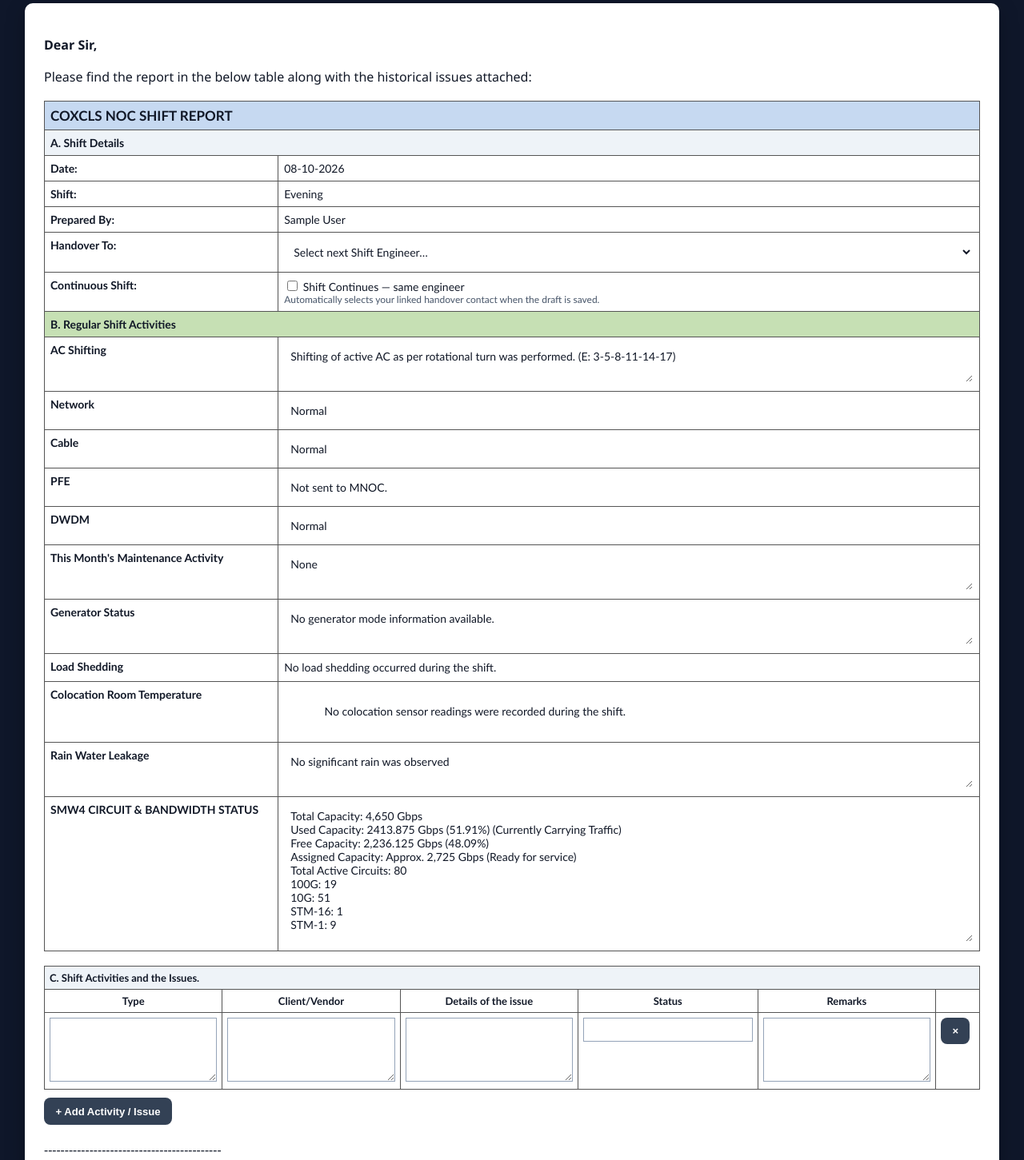
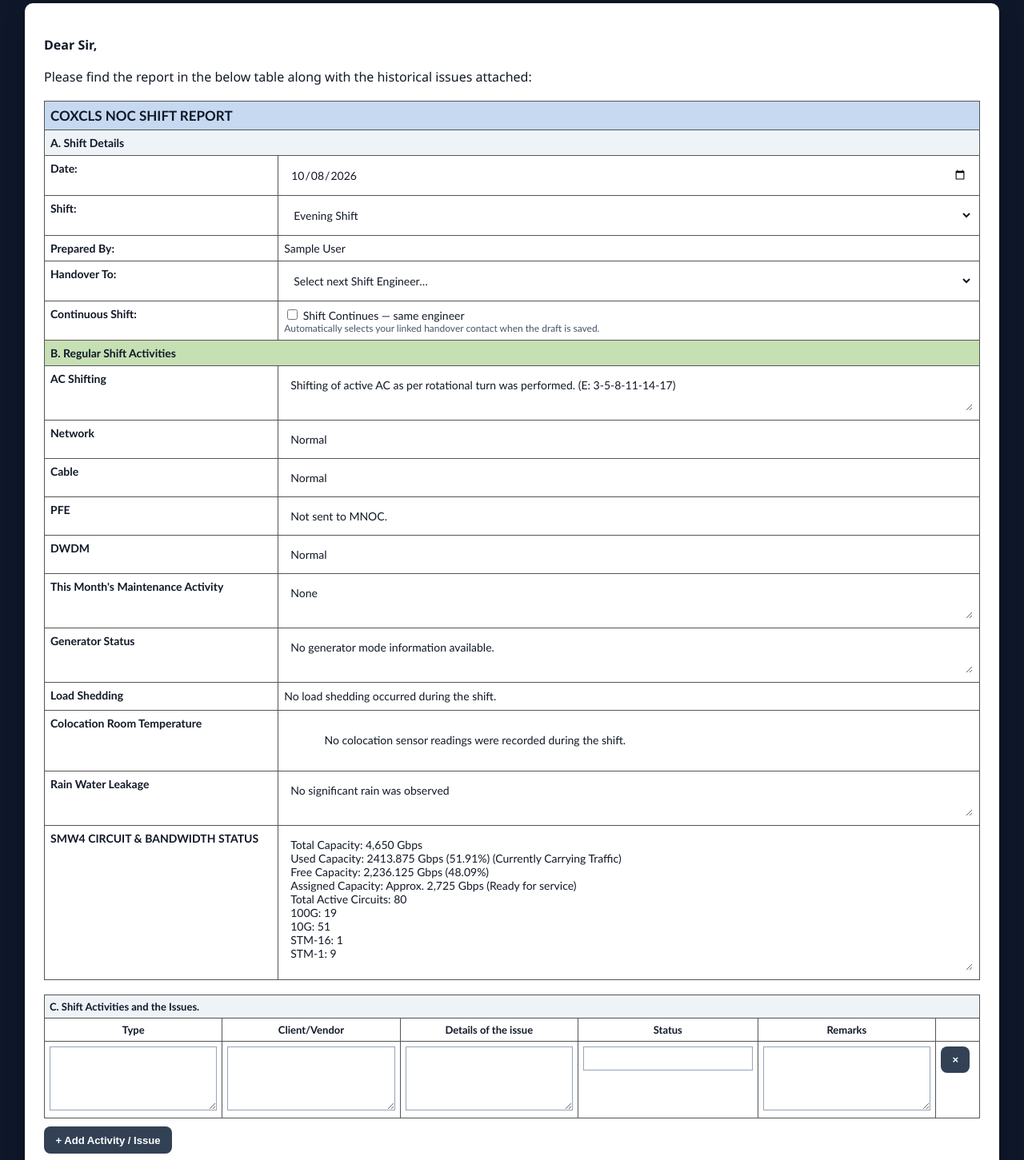
Before and after one commit to JsayeedR/sysmonitor, a Django app: page /shift-report/ in a window 1280 px wide. Shown: the part 185-1636 px from the top of the page at 80% size. Run offline with Django 5.2, Linux system fonts and the light colour scheme; the visitor is signed in with stand-in values (Sample User, id 1); data comes from the database, SQL or seed files in the repository; data that the repository does not hold is empty.

Commit message:
SysMonitor Shift Report: support editable report dates and shifts

```diff
--- a/sysmonitor/shiftreport/templates/shiftreport/home.html
+++ b/sysmonitor/shiftreport/templates/shiftreport/home.html
@@ -382,7 +382,7 @@ table.history th{
       {% endif %}
     </div>
 
-  {% else %}
+  {% endif %}
 
   <form method="post"
         action="{{ base_path }}/shift-report/create/"
@@ -417,12 +417,25 @@ table.history th{
 
         <tr>
           <td class="label-cell">Date:</td>
-          <td>{{ due_report_date|date:"d-m-Y" }}</td>
+          <td class="edit-cell">
+            <input
+              type="date"
+              name="report_date"
+              value="{{ due_report_date|date:'Y-m-d' }}"
+              required
+            >
+          </td>
         </tr>
 
         <tr>
           <td class="label-cell">Shift:</td>
-          <td>{{ due_shift|title }}</td>
+          <td class="edit-cell">
+            <select name="shift" required>
+              <option value="MORNING" {% if due_shift == "MORNING" %}selected{% endif %}>Morning Shift</option>
+              <option value="EVENING" {% if due_shift == "EVENING" %}selected{% endif %}>Evening Shift</option>
+              <option value="NIGHT" {% if due_shift == "NIGHT" %}selected{% endif %}>Night Shift</option>
+            </select>
+          </td>
         </tr>
 
         <tr>
@@ -767,8 +780,6 @@ table.history th{
 
   </form>
 
-  {% endif %}
-
 
   <div class="panel" style="margin-top:1.3rem">
 
--- a/sysmonitor/shiftreport/views.py
+++ b/sysmonitor/shiftreport/views.py
@@ -363,7 +363,43 @@ def shift_report_create(request):
             'You do not have permission to create Shift Reports.'
         )
 
-    report_date, shift, _, _ = latest_completed_shift()
+    default_date, default_shift, _, _ = latest_completed_shift()
+
+    date_input = request.POST.get(
+        'report_date',
+        default_date.isoformat(),
+    ).strip()
+
+    shift = request.POST.get(
+        'shift',
+        default_shift,
+    ).strip().upper()
+
+    try:
+        report_date = datetime.strptime(
+            date_input,
+            '%Y-%m-%d',
+        ).date()
+    except ValueError:
+        messages.error(
+            request,
+            'Invalid report date. Use YYYY-MM-DD.',
+        )
+        return redirect('shiftreport:home')
+
+    if shift not in ('MORNING', 'EVENING', 'NIGHT'):
+        messages.error(
+            request,
+            'Please select a valid shift.',
+        )
+        return redirect('shiftreport:home')
+
+    # Reuse the existing operational shift calculation.
+    # Night shifts correctly end on the following day.
+    shift_start, shift_end = shift_window(
+        report_date,
+        shift,
+    )
 
     handover_id = request.POST.get(
         'handover_to',
@@ -715,6 +751,115 @@ def shift_report_save(request, report_id):
             report_id=report.id,
         )
 
+    # Allow date/shift changes only on editable reports.
+    date_input = request.POST.get(
+        'report_date',
+        report.report_date.isoformat(),
+    ).strip()
+
+    selected_shift = request.POST.get(
+        'shift',
+        report.shift,
+    ).strip().upper()
+
+    try:
+        selected_date = datetime.strptime(
+            date_input,
+            '%Y-%m-%d',
+        ).date()
+    except ValueError:
+        messages.error(request, 'Invalid report date.')
+        return redirect(
+            'shiftreport:edit',
+            report_id=report.id,
+        )
+
+    if selected_shift not in ('MORNING', 'EVENING', 'NIGHT'):
+        messages.error(request, 'Invalid shift selection.')
+        return redirect(
+            'shiftreport:edit',
+            report_id=report.id,
+        )
+
+    original_report_date = report.report_date
+    original_shift = report.shift
+
+    changed_shift = (
+        selected_date != report.report_date
+        or selected_shift != report.shift
+    )
+
+    if changed_shift:
+        duplicate = ShiftReport.objects.filter(
+            report_date=selected_date,
+            shift=selected_shift,
+        ).exclude(pk=report.pk).exists()
+
+        if duplicate:
+            messages.error(
+                request,
+                'A Shift Report already exists for '
+                'the selected date and shift.',
+            )
+            return redirect(
+                'shiftreport:edit',
+                report_id=report.id,
+            )
+
+        snapshot = build_shift_snapshot(
+            selected_date,
+            selected_shift,
+        )
+
+        report.report_date = selected_date
+        report.shift = selected_shift
+        report.shift_start = snapshot['start']
+        report.shift_end = snapshot['end']
+
+        report.outage_summary = snapshot['outage']
+        report.generator_summary = snapshot['generator']
+        report.sensor_summary = snapshot['sensor']
+
+        report.previous_day_summary = (
+            build_previous_day_summary(selected_date)
+            if selected_shift == 'NIGHT'
+            else {}
+        )
+
+    # Preserve manual text while refreshing unchanged automatic
+    # values when the operational date or shift changes.
+    auto_text_values = {}
+
+    if changed_shift:
+        old_defaults = report_composer_defaults(
+            original_report_date,
+            original_shift,
+        )
+        new_defaults = report_composer_defaults(
+            selected_date,
+            selected_shift,
+        )
+
+        for field in (
+            'ac_shifting',
+            'pfe_status',
+            'generator_status_text',
+        ):
+            submitted = request.POST.get(
+                field,
+                getattr(report, field),
+            ).strip()
+
+            original = getattr(report, field).strip()
+
+            if (
+                submitted == original
+                and original == old_defaults[field].strip()
+            ):
+                auto_text_values[field] = new_defaults[field]
+            else:
+                auto_text_values[field] = submitted
+
     handover_id = request.POST.get('handover_to', '').strip()
 
     continues = request.POST.get('shift_continues') == 'on'
@@ -734,6 +879,12 @@ def shift_report_save(request, report_id):
 
     report.handover_to = handover
     report.shift_continues = continues
+
+    if auto_text_values:
+        request.POST = request.POST.copy()
+
+        for field, value in auto_text_values.items():
+            request.POST[field] = value
 
     _apply_structured_report_fields(
         report,
```
Also changed, not shown: sysmonitor/shiftreport/templates/shiftreport/edit.html (+23 -2 lines).
